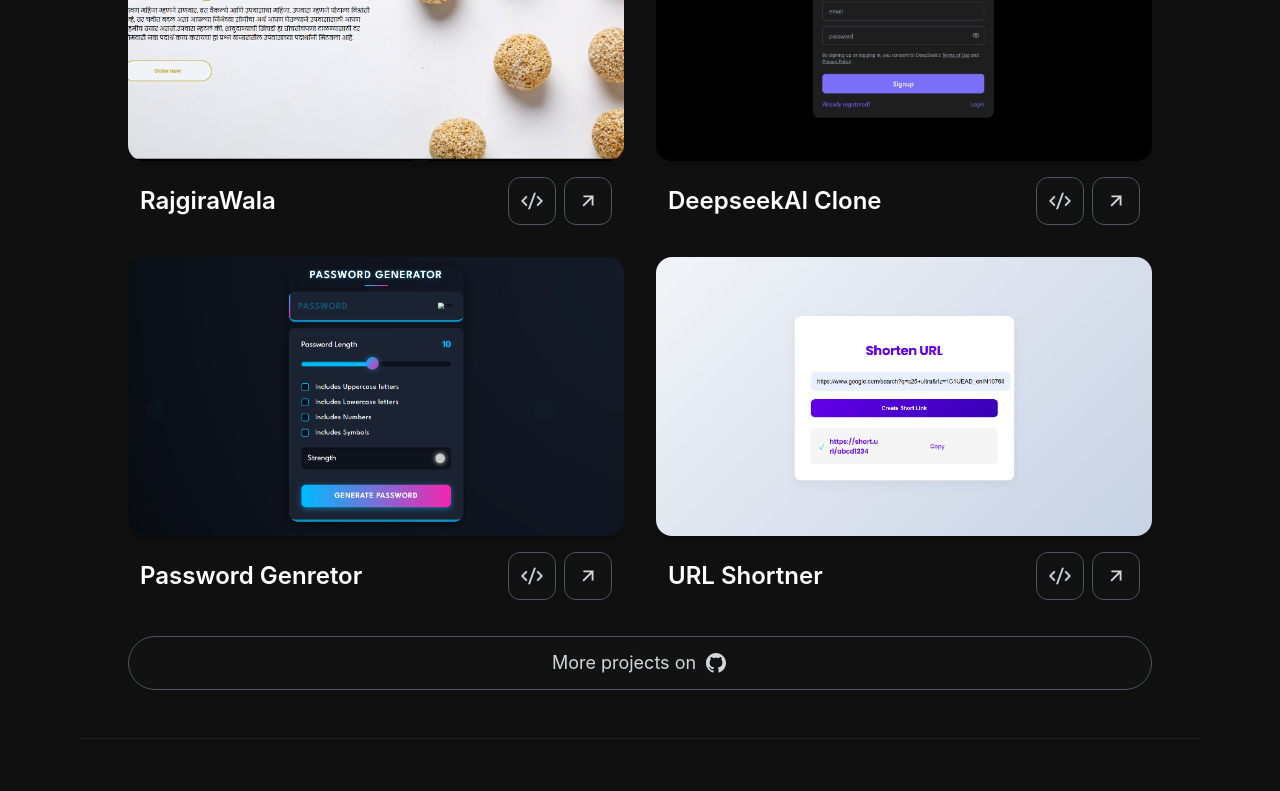
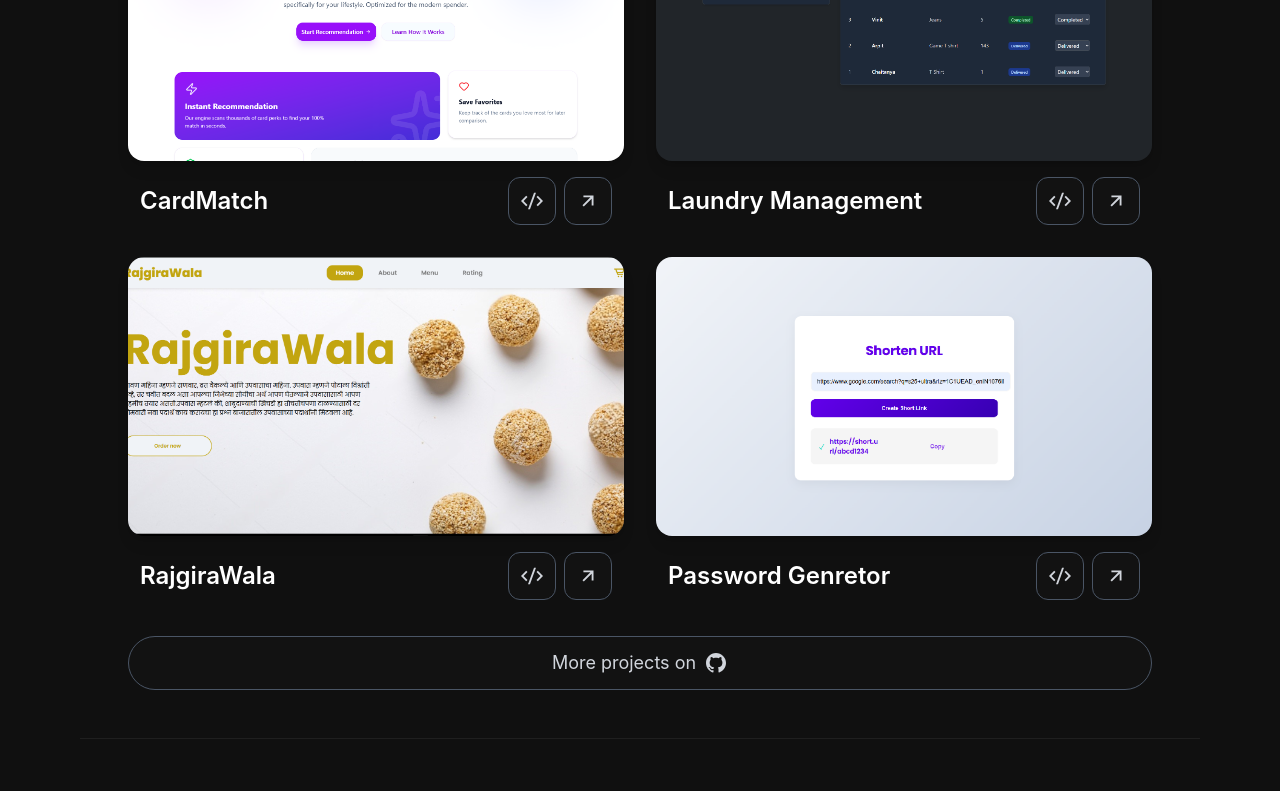
Before and after one commit to Chaitanyapatil17/portfolio, a React (Vite) app: page / in a window 1280 px wide. Shown: the part 1033-1824 px from the top of the page. Built offline with nearby package versions, Linux system fonts and the light colour scheme.

Commit message:
update new projects

```diff
--- a/src/components/Projects.jsx
+++ b/src/components/Projects.jsx
@@ -3,9 +3,25 @@ import Password from "../assets/password.png";
 import deepseek from "../assets/Deepseekai.png";
 import rajgirawala from "../assets/rajgirawala.png";
 import urlshort from "../assets/urlshort.png";
+import cardmatch from "../assets/CardMatch.png"
+import laundryimage from "../assets/LaundryM.png"
 
 
 const projects = [
+  {
+    title: "CardMatch",
+    image: cardmatch,
+    link: "https://github.com/Chaitanyapatil17/CardMatch",
+    preview: "https://cardmatch-by-chaitanya.netlify.app/",
+    // status: "On Development",
+  },
+  {
+    title: "Laundry Management",
+    image: laundryimage,
+    link: "https://github.com/Chaitanyapatil17/Laundry-Management-",
+    preview: "https://www.workstone.in/chaitanya/",
+    // status: "On Development",
+  },
   {
     title: "RajgiraWala",
     image: rajgirawala,
@@ -14,21 +30,7 @@ const projects = [
     // status: "On Development",
   },
   {
-    title: "DeepseekAI Clone",
-    image: deepseek,
-    link: "https://github.com/Chaitanyapatil17/DeepseekAI-Clone",
-    // preview: "https://stockin-demo.vercel.app",
-    // status: "In Development",
-  },
-  {
     title: "Password Genretor",
-    image: Password,
-    link: "https://github.com/Chaitanyapatil17/PasswordGen",
-    preview: "https://randomlock.netlify.app/",
-    // status: "Contributor",
-  },
-  {
-    title: "URL Shortner",
     image: urlshort,
     link: "https://github.com/Chaitanyapatil17/LinkCondenser",
     // preview: "https://tron-legacy-web.vercel.app/",
```
Also changed, not shown: src/assets/CardMatch.png (added), src/assets/LaundryM.png (added).
